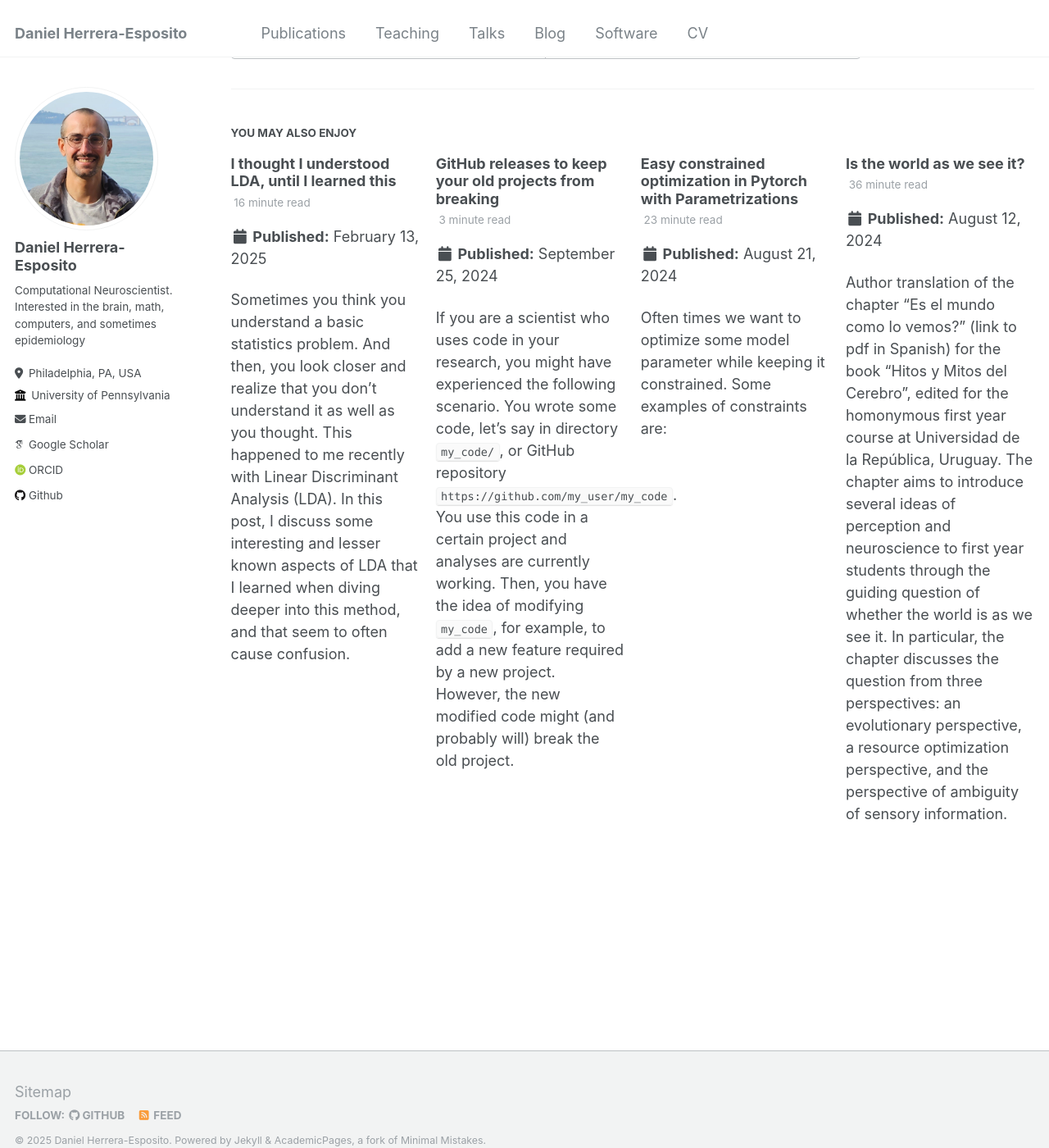
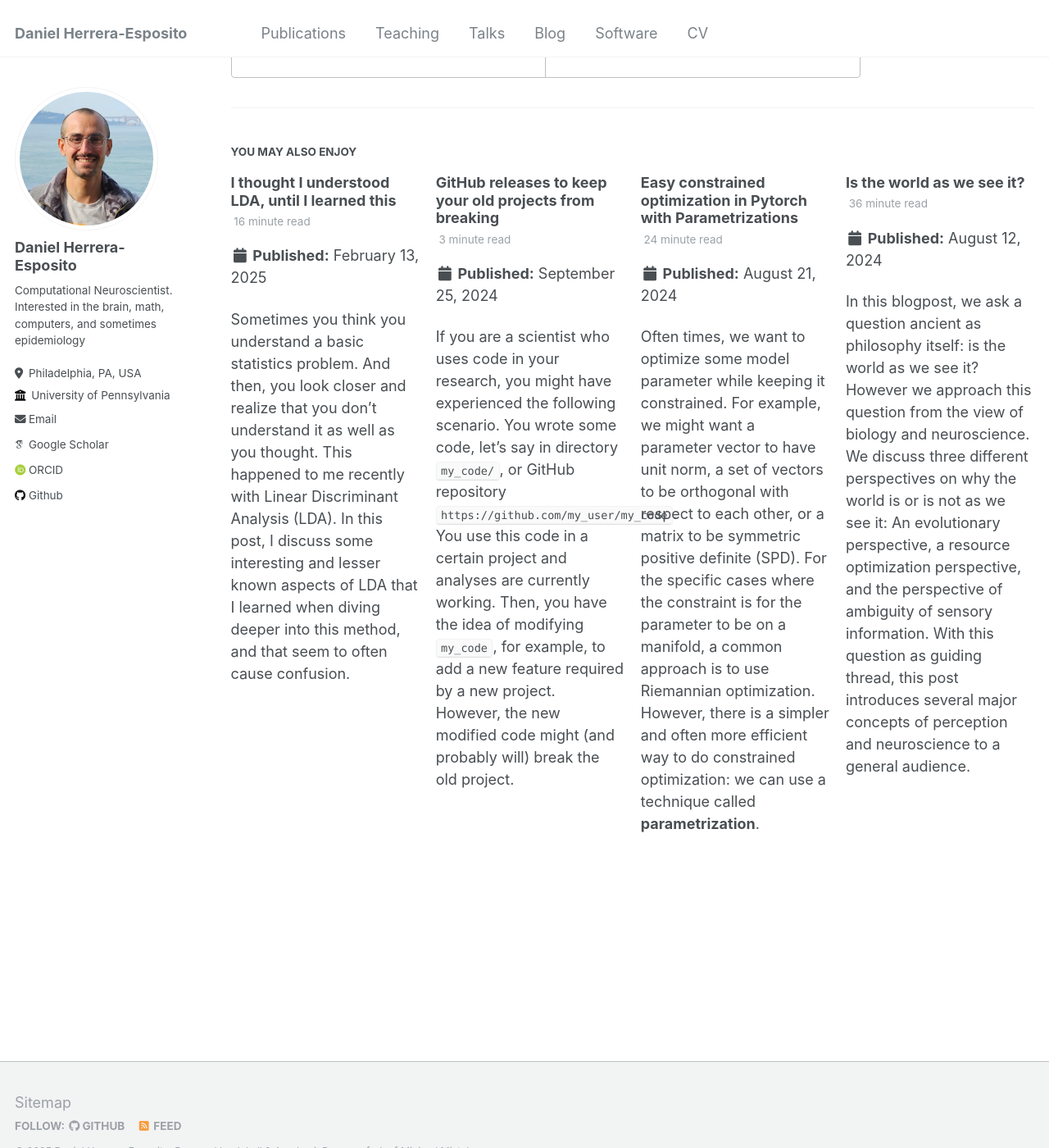
Before and after one commit to dherrera1911/dherrera1911.github.io, a Jekyll site: the page built from _posts/2024-12-03-covariance-shrinkage.md, in a window 1280 px wide and 1400 px high, scrolled down 13789 px. Shown: the whole window at 82% size. Built offline with Jekyll 4.4.1, drawn with Linux system fonts in a browser that asks for light colours; some web fonts are replaced; some of the changed text lies outside the part shown.

Commit message:
Tidy up blogposts

```diff
--- a/_posts/2024-08-12-is-the-world.md
+++ b/_posts/2024-08-12-is-the-world.md
@@ -9,18 +9,21 @@
   - General audience
 ---
 
-Author translation of the chapter "Es el mundo como lo vemos?"
-([link to pdf](/files/teaching/hym/capitulo_hym_dh.pdf) in Spanish)
-for the book
-["Hitos y Mitos del Cerebro"](https://pmb.parlamento.gub.uy/pmb/opac_css/index.php?lvl=notice_display&id=102927), edited
-for the homonymous first year course at
-Universidad de la República, Uruguay. The chapter aims
-to introduce several ideas of perception and neuroscience to
-first year students through the guiding question of whether the
-world is as we see it. In particular, the chapter discusses
-the question from three perspectives: an evolutionary perspective,
-a resource optimization perspective, and the perspective of
-ambiguity of sensory information.
+In this blogpost, we ask a question ancient as philosophy itself:
+is the world as we see it? However we approach this question
+from the view of biology and neuroscience. We discuss three
+different perspectives on why the world is or is not as we see it:
+An evolutionary perspective, a resource optimization perspective, and
+the perspective of ambiguity of sensory information.
+With this question as guiding thread, this post introduces several
+major concepts of perception and neuroscience to a general audience.
+
+This blogpost is a translation of a chapter I wrote for the book
+["Hitos y Mitos del Cerebro"](https://pmb.parlamento.gub.uy/pmb/opac_css/index.php?lvl=notice_display&id=102927),
+which is used in the homonymous first year undergraduate course at
+Universidad de la República, Uruguay. For the pdf of the
+original article in Spanish,
+[click here](/files/teaching/hym/capitulo_hym_dh.pdf).
 
 Introduction
 ------
--- a/_posts/2024-08-21-constrained-learning-with-pytorch-parametrizations.md
+++ b/_posts/2024-08-21-constrained-learning-with-pytorch-parametrizations.md
@@ -10,13 +10,16 @@
   - Manifolds
 ---
 
-Often times we want to optimize some model parameter while
-keeping it constrained. Some examples of constraints are:
-
-1. Constrain a vector to have unit norm
-2. Constrain a set of vectors to be orthogonal
-3. Constrain a scalar to be positive
-4. Constrain a matrix to be symmetric positive definite (SPD)
+Often times, we want to optimize some model parameter while
+keeping it constrained. For example, we might want a
+parameter vector to have unit norm, a set of vectors to
+be orthogonal with respect to each other, or a matrix
+to be symmetric positive definite (SPD). For the specific
+cases where the constraint is for the parameter to be on
+a manifold, a common approach is to use Riemannian
+optimization. However, there is a simpler and often
+more efficient way to do constrained optimization: we can
+use a technique called **parametrization**.
 
 Parametrizations are a tool to turn a constrained optimization
 problem into a simpler unconstrained optimization problem.
@@ -54,16 +57,68 @@
 such that $$\|\theta\| = 1$$, or such that $$\theta \in C$$,
 where $$C$$ is the unit sphere $$C = \{x: \|x \| = 1\}$$.
 
+When we introduce a constraint, we can no longer just
+updating the parameter $$\theta$$ in the direction of the
+negative gradient. Doing so is likely to break the
+constraint, e.g. it will drive $$\theta$$ outside of the
+unit sphere $$C$$. So, how can we update the
+parameter in such a way that it remains on $$C$$?
+
+For the example of the sphere,
+an intuitive alternative is to project $$\theta$$ back
+onto the unit circle by $$\theta \leftarrow \theta / \| \theta \|$$
+after each update. However, doing this naively
+can introduce problems. Also, while projecting onto the circle
+is straightforward, projecting onto other constraint sets (e.g.
+orthonormal vectors) might be more difficult.
+
+There are different approaches to constrained optimization.
+Among these, parametrizations are a simple and efficient
+method that is easy to implement and that is popular in
+machine learning.
+
+
+Formalism of parametrizations
+---------------------
+
+Parametrizations involve projecting onto the set
+$$C$$, but in a more principled way than the example
+above. The idea is to introduce a new unconstrained
+parameter $$\eta \in \mathbb{R}^m$$, and a differentiable and surjective
+function $$f(\eta) = \theta$$ that maps
+from values in $$\mathbb{R}^m$$ to $$C$$, $$f: \mathbb{R}^m \rightarrow C$$.
+Then, we do optimization on $$\eta$$ instead
+of $$\theta$$, as follows:
+
+$$\eta \leftarrow \eta - \alpha \nabla_{\eta} L\left(f(\eta)\right)$$
+
+We use the same loss function as before, but
+now composed with the function $$f$$ so it is a
+function of $$\eta$$. And we now take the gradient with
+respect to $$\eta$$. Because $$\eta$$ is unconstrained, we can
+update it with gradient descent, taking advantage of the
+highly efficient routines implemented for unconstrained
+optimization in Pytorch. The parameter
+of interest $$\theta$$ is given by $$f(\eta)$$ and it will
+always satisfy the constraint.
+
+For our example of constraining $$\theta$$
+to be on the unit circle, we can parametrize $$\theta$$
+with the function $$f(\eta) = \eta / \| \eta \|$$[^4].
+
+Lets see how we can implement this idea in Pytorch.
+
 Example: Average on a circle, unconstrained
 ---------------------
 
-Let's show a concrete example of a unit-norm constrain
-problem with Pytorch.
+First, introduce a simple problem to illustrate constrained
+optimization: Finding the average of a set of points on the unit circle.
 
-We have some data vectors $$x_i$$ distributed in the unit circle, and
-we want to find the vector $$\theta$$ that minimizes the
-squared distance to the data $$L(\theta) = \sum_i \| \theta - x_i \|^2$$.
-We also want $$\theta$$ to be on the circle.
+For this, we will have some data vectors $$x_i$$ distributed in the
+unit circle, and we want to find the vector $$\theta$$ that
+minimizes the squared distance to the data
+$$L(\theta) = \sum_i \| \theta - x_i \|^2$$. We also want $$\theta$$
+to be on the circle.
 
 Before showing how to solve the
 constrained optimization problem, lets implement the
@@ -196,60 +251,15 @@
 We see that the learned point is not on the circle, as we would
 expect since we did not add any constraint.
 
-Formalism of parametrizations
----------------------
-
-We see that updating the parameter in the direction
-of the negative gradient will usually lead us to
-break the constraint, which in this case is to stay
-in the circle. So, how can we update the
-parameter in such a way that it remains on the circle?
-
-An intuitive alternative is to project $$\theta$$ back
-onto the unit circle by $$\theta \leftarrow \theta / \| \theta \|$$
-after each update. However, doing this naively
-can introduce problems. Also, while projecting onto the circle
-is straightforward, projecting onto other constraint sets might be more
-difficult. Parametrizations provide us with a more general approach.
-
-Parametrizations also involve projecting onto the set
-$$C$$, but in a more principled way. The idea is to
-introduce a new unconstrained parameter $$\eta \in \mathbb{R}^m$$,
-and a differentiable function $$f(\eta) = \theta$$ that maps
-from values in $$\mathbb{R}^m$$ to $$C$$, $$f: \mathbb{R}^m \rightarrow C$$.
-Then, we do optimization on $$\eta$$ instead
-of $$\theta$$, as follows:
-
-$$\eta \leftarrow \eta - \alpha \nabla_{\eta} L\left(f(\eta)\right)$$
-
-We use the same loss function as before, but
-now composed with the function $$f$$ so it is a
-function of $$\eta$$. We now take the gradient with respect to
-$$\eta$$. Because $$\eta$$ is unconstrained, we can update it
-with gradient descent without worrying. The parameter of
-interest $$\theta$$ is given by $$f(\eta)$$ and it will
-always satisfy the constraint.
-
-For our example of constraining $$\theta$$
-to be on the unit circle, we can parametrize $$\theta$$
-with the function $$f(\eta) = \eta / \| \eta \|$$[^4].
-Lets see how we can implement this idea in Pytorch.
 
 Implementation of unit circle constrain in Pytorch
 ---------------------
 
-We will implement the parametrization using the Pytorch
-tool `torch.nn.utils.parametrize`. We do this because
-if we wanted to manually implement the parametrization
-(which we could), we would have to take care of several
-considerations, such as actually implementing a
-parameter $$\eta$$ in our model, making sure that $$\theta$$
-is always up to date, and more.
-
-The Pytorch tool `torch.nn.utils.parametrize` does all of
-this work for us. We just need to implement the
-function $$f$$ in a specific way so that `parametrize` can
-use it, as described next.
+We now implement a model that does constrained optimization
+using parametrizations. For this, we will use the Pytorch
+tool `torch.nn.utils.parametrize`, which takes care
+of a lot of the software bookkeeping for us, and can be
+implemented with minimal changes to our original code.
 
 **How to implement $$f$$ for Pytorch parametrizations**
 
--- a/_posts/2024-12-03-covariance-shrinkage.md
+++ b/_posts/2024-12-03-covariance-shrinkage.md
@@ -23,11 +23,14 @@
 $$\Sigma$$ for a given population or random variable is that,
 if $$p$$ is the number of dimensions, $$\Sigma$$ has
 $$p \times p$$ entries, of which $$(p+1)p/2$$
-are independent parameters need to be estimated (because
-of the matrix symmetry[^1]). This means that the number of parameters
+are independent parameters that need to be estimated (this number comes
+from considering the symmetry of covariance matrices[^1]).
+This means that the number of parameters
 needed to estimate the covariance matrix grows fast with the
 number of dimensions. That is, covariance estimation suffers
-from the curse of dimensionality. An interesting and challenging statistical
+from the curse of dimensionality.
+
+An interesting and challenging statistical
 problem is how to estimate a covariance matrix when the number of
 observations $$n$$ is not large compared to the number of dimensions $$p$$.
 
```
